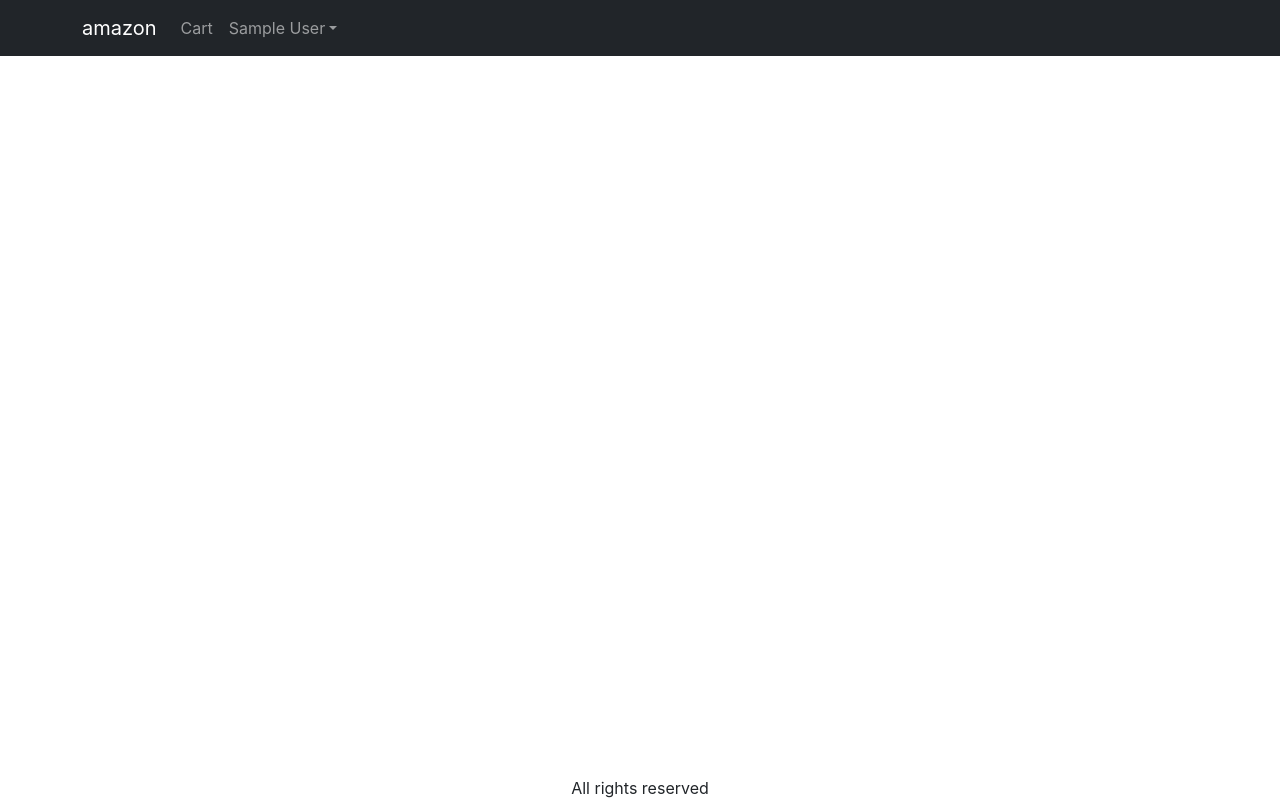
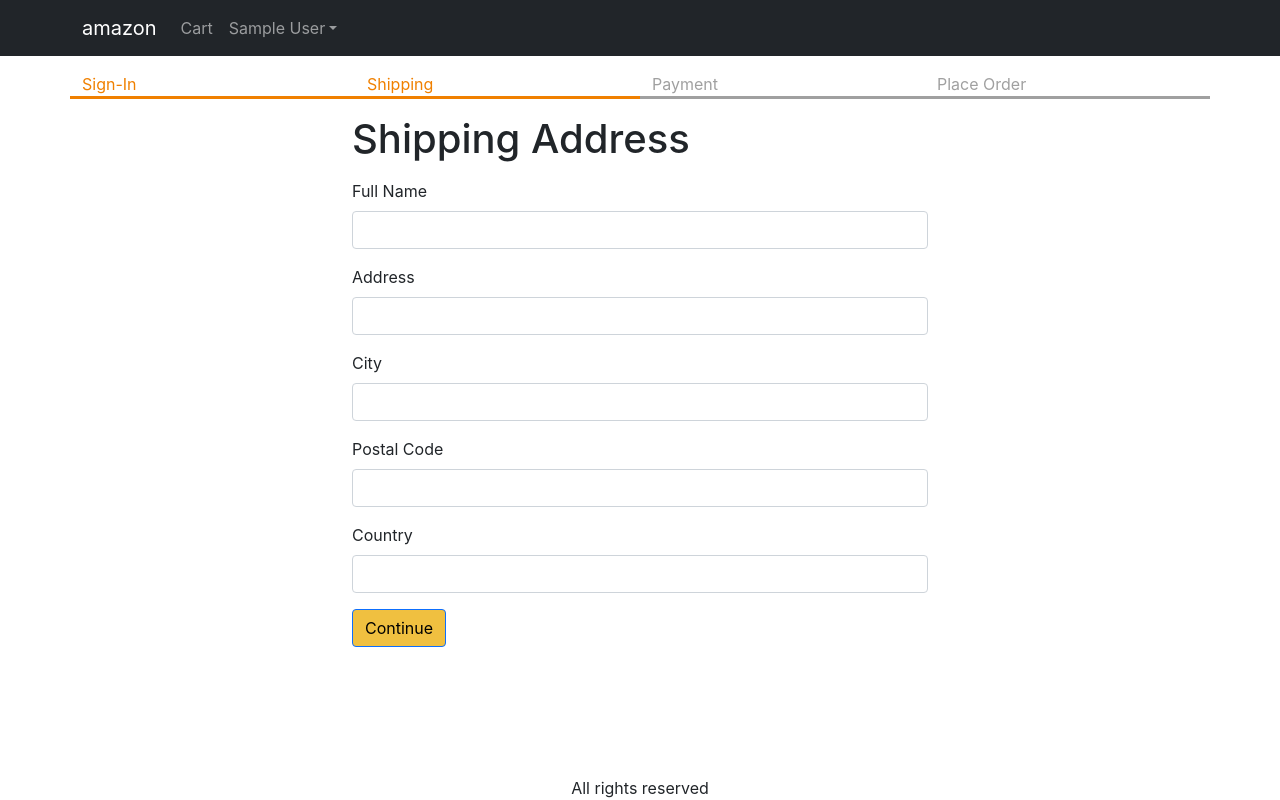
Before and after one commit to Aayush09123/Amazon, a React (Create React App) app in the folder frontend/: page /shipping in a window 1280 px wide. Built offline with nearby package versions, Linux system fonts and the light colour scheme; sample sign-in values are in the browser's storage.

Commit message:
Create-Shipping-Screen

```diff
--- a/frontend/src/App.js
+++ b/frontend/src/App.js
@@ -13,6 +13,7 @@
 import { Store } from './Store';
 import CartScreen from './screens/CartScreen';
 import SigninScreen from './screens/SigninScreen';
+import ShippingScreen from './screens/ShippingScreen';
 
 function App() {
   const { state, dispatch: ctxDispatch } = useContext(Store);
@@ -21,6 +22,7 @@
   const signOutHandler = () => {
     ctxDispatch({ type: 'USER_SIGNOUT' });
     localStorage.removeItem('userInfo');
+    localStorage.removeItem('shippingAddress');
   };
 
   return (
@@ -75,6 +77,7 @@
               <Route path="/product/:slug" element={<ProductScreen />} />
               <Route path="/cart" element={<CartScreen />} />
               <Route path="/signin" element={<SigninScreen />} />
+              <Route path="/shipping" element={<ShippingScreen />} />
             </Routes>
           </Container>
         </main>
--- a/frontend/src/Store.js
+++ b/frontend/src/Store.js
@@ -11,6 +11,10 @@
     cartItems: localStorage.getItem('cartItems')
       ? JSON.parse(localStorage.getItem('cartItems'))
       : [],
+
+    shippingAddress: localStorage.getItem('shippingAddress')
+      ? JSON.parse(localStorage.getItem('shippingAddress'))
+      : {},
   },
 };
 
@@ -42,7 +46,17 @@
       return { ...state, userInfo: action.payload };
 
     case 'USER_SIGNOUT':
-      return { ...state, userInfo: null };
+      return {
+        ...state,
+        userInfo: null,
+        cart: { cartItems: [], shippingAddress: {} },
+      };
+
+    case 'SAVE_SHIPPING_ADDRESS':
+      return {
+        ...state,
+        cart: { ...state.cart, shippingAddress: action.payload },
+      };
 
     default:
       return state;
--- /dev/null
+++ b/frontend/src/components/CheckOutSteps.js
@@ -0,0 +1,16 @@
+import React from 'react';
+import Row from 'react-bootstrap/Row';
+import Col from 'react-bootstrap/Col';
+
+const CheckOutSteps = (props) => {
+  return (
+    <Row className="checkout-steps">
+      <Col className={props.step1 ? 'active' : ''}>Sign-In</Col>
+      <Col className={props.step2 ? 'active' : ''}>Shipping</Col>
+      <Col className={props.step3 ? 'active' : ''}>Payment</Col>
+      <Col className={props.step4 ? 'active' : ''}>Place Order</Col>
+    </Row>
+  );
+};
+
+export default CheckOutSteps;
--- a/frontend/src/index.css
+++ b/frontend/src/index.css
@@ -51,3 +51,13 @@
 .small-container {
   max-width: 600px;
 }
+
+.checkout-steps > div {
+  border-bottom: 0.2rem solid #a0a0a0;
+  color: #a0a0a0;
+}
+
+.checkout-steps > div.active {
+  border-bottom: 0.2rem solid #f08000;
+  color: #f08000;
+}
--- /dev/null
+++ b/frontend/src/screens/ShippingScreen.js
@@ -0,0 +1,105 @@
+import React, { useContext, useEffect, useState } from 'react';
+import { useNavigate } from 'react-router-dom';
+import { Helmet } from 'react-helmet-async';
+import Form from 'react-bootstrap/Form';
+import Button from 'react-bootstrap/Button';
+import { Store } from '../Store';
+import CheckOutSteps from '../components/CheckOutSteps';
+
+const ShippingScreen = () => {
+  const navigate = useNavigate();
+  const { state, dispatch: ctxDispatch } = useContext(Store);
+  const {
+    userInfo,
+    cart: { shippingAddress },
+  } = state;
+
+  const [fullName, setFullName] = useState(shippingAddress.fullName || '');
+  const [address, setAddress] = useState(shippingAddress.address || '');
+  const [city, setCity] = useState(shippingAddress.city || '');
+  const [postalCode, setPostalCode] = useState(
+    shippingAddress.postalCode || ''
+  );
+  const [country, setCountry] = useState(shippingAddress.country || '');
+
+  useEffect(() => {
+    if (!userInfo) {
+      navigate('/signin?redirect=/shipping');
+    }
+  }, [userInfo, navigate]);
+
+  const submitHandler = (e) => {
+    e.preventDefault();
+    ctxDispatch({
+      type: 'SAVE_SHIPPING_ADDRESS',
+      payload: { fullName, address, city, postalCode, country },
+    });
+    localStorage.setItem(
+      'shippingAddress',
+      JSON.stringify({ fullName, address, city, postalCode, country })
+    );
+    navigate('/payment');
+  };
+
+  return (
+    <div>
+      <Helmet>
+        <title>Shipping Address</title>
+      </Helmet>
+
+      <CheckOutSteps step1 step2 />
+      <div className="container small-container">
+        <h1 className="my-3">Shipping Address</h1>
+        <Form onSubmit={submitHandler}>
+          <Form.Group className="mb-3" controlId="fullname">
+            <Form.Label>Full Name</Form.Label>
+            <Form.Control
+              value={fullName}
+              onChange={(e) => setFullName(e.target.value)}
+              required
+            />
+          </Form.Group>
+          <Form.Group className="mb-3" controlId="address">
+            <Form.Label>Address</Form.Label>
+            <Form.Control
+              value={address}
+              onChange={(e) => setAddress(e.target.value)}
+              required
+            />
+          </Form.Group>
+          <Form.Group className="mb-3" controlId="city">
+            <Form.Label>City</Form.Label>
+            <Form.Control
+              value={city}
+              onChange={(e) => setCity(e.target.value)}
+              required
+            />
+          </Form.Group>
+          <Form.Group className="mb-3" controlId="postalCode">
+            <Form.Label>Postal Code</Form.Label>
+            <Form.Control
+              value={postalCode}
+              onChange={(e) => setPostalCode(e.target.value)}
+              required
+            />
+          </Form.Group>
+          <Form.Group className="mb-3" controlId="country">
+            <Form.Label>Country</Form.Label>
+            <Form.Control
+              value={country}
+              onChange={(e) => setCountry(e.target.value)}
+              required
+            />
+          </Form.Group>
+          <div className="mb-3">
+            <Button variant="primary" type="submit">
+              Continue
+            </Button>
+          </div>
+        </Form>
+      </div>
+    </div>
+  );
+};
+
+export default ShippingScreen;
```
Also changed, not shown: 1 other file (tests, documents, lock files or other folders).
